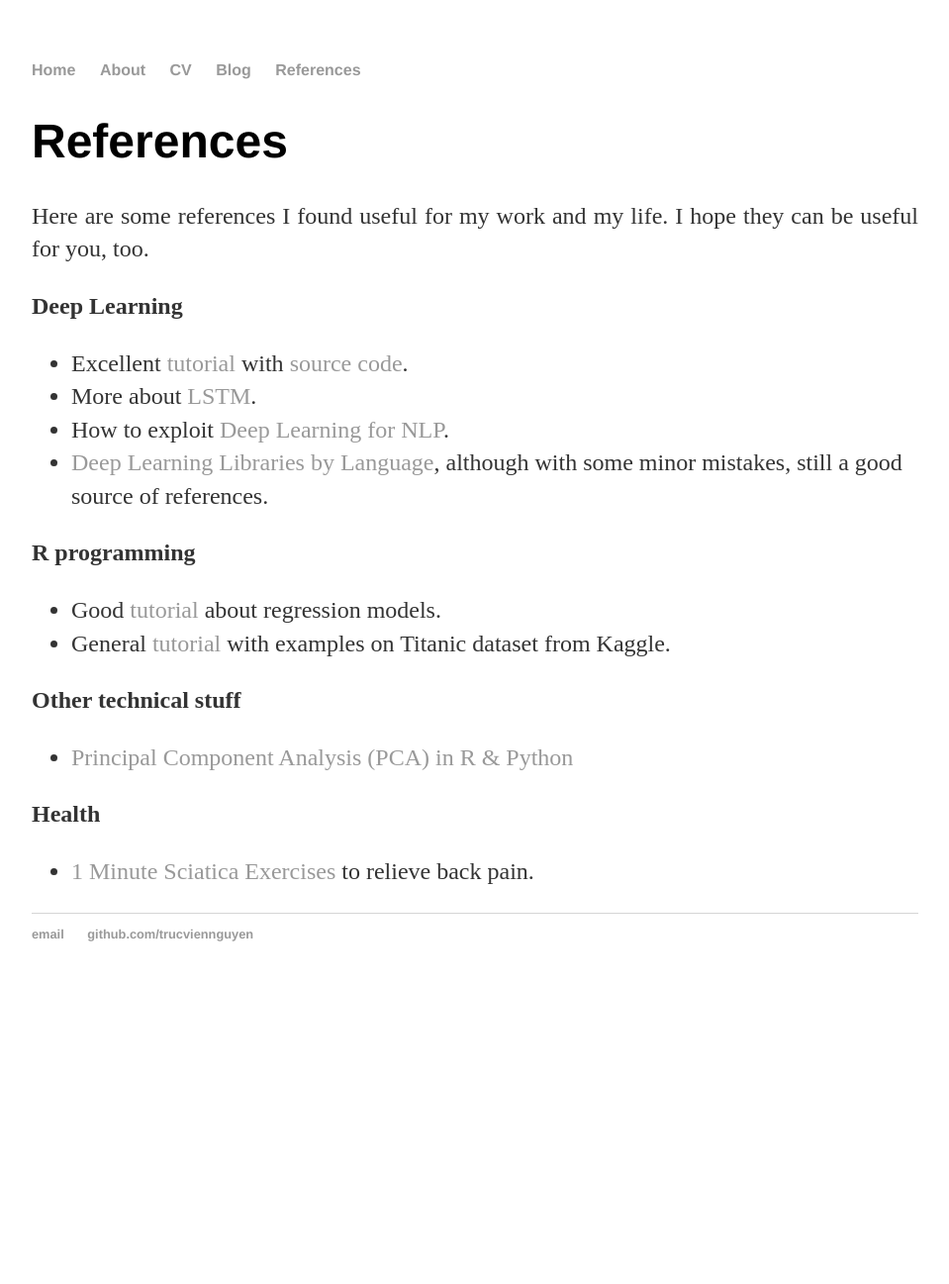
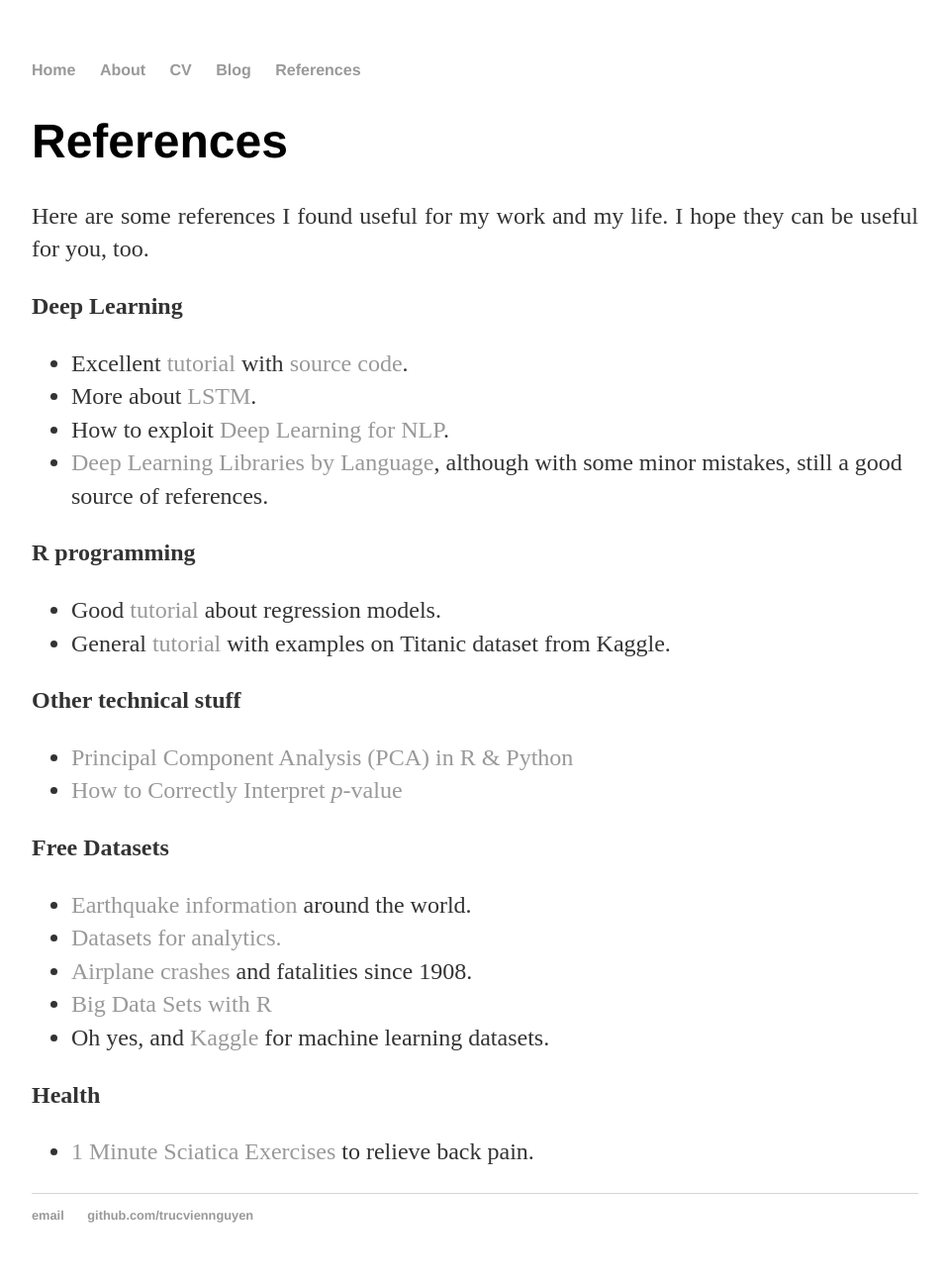
Before and after one commit to trucviennguyen/trucviennguyen.github.io, a Jekyll site: the page built from references/index.html, in a window 1280 px wide. Shown: the whole page at 99% size, without its empty margins (160-1119 px from the left). Built offline with Jekyll 4.4.1, drawn with Linux system fonts in a browser that asks for light colours; before the commit the page ends 1013 px from its top, so only the background shows below that.

Commit message:
Updating all.

```diff
--- a/references/index.html
+++ b/references/index.html
@@ -43,6 +43,30 @@ title: Some references
 				<li>
 					<a href="https://www.analyticsvidhya.com/blog/2016/03/practical-guide-principal-component-analysis-python/">Principal Component Analysis (PCA) in R &amp; Python</a>
 				</li>
+				<li>
+					<a href="http://blog.minitab.com/blog/adventures-in-statistics/how-to-correctly-interpret-p-values">How to Correctly Interpret <i>p</i>-value</a>
+				</li>
+			</ul>
+			</p>
+
+			<p align = "justify">
+			<strong>Free Datasets</strong>
+			<ul class="contacts">
+				<li>
+					<a href="http://earthquake.usgs.gov/earthquakes/search/">Earthquake information</a> around the world.
+				</li>
+				<li>
+					<a href="http://fodava.gatech.edu/visual-data-analytics-data-sets">Datasets for analytics.</a>
+				</li>
+				<li>
+					<a href="https://opendata.socrata.com/Government/Airplane-Crashes-and-Fatalities-Since-1908/q2te-8cvq">Airplane crashes</a> and fatalities since 1908.
+				</li>
+				<li>
+					<a href="http://blog.revolutionanalytics.com/2013/08/big-data-sets-for-r.html">Big Data Sets with R</a>
+				</li>
+				<li>
+					Oh yes, and <a href="https://www.kaggle.com/">Kaggle</a> for machine learning datasets.
+				</li>
 			</ul>
 			</p>
 
```
Also changed, not shown: 1 other file.
